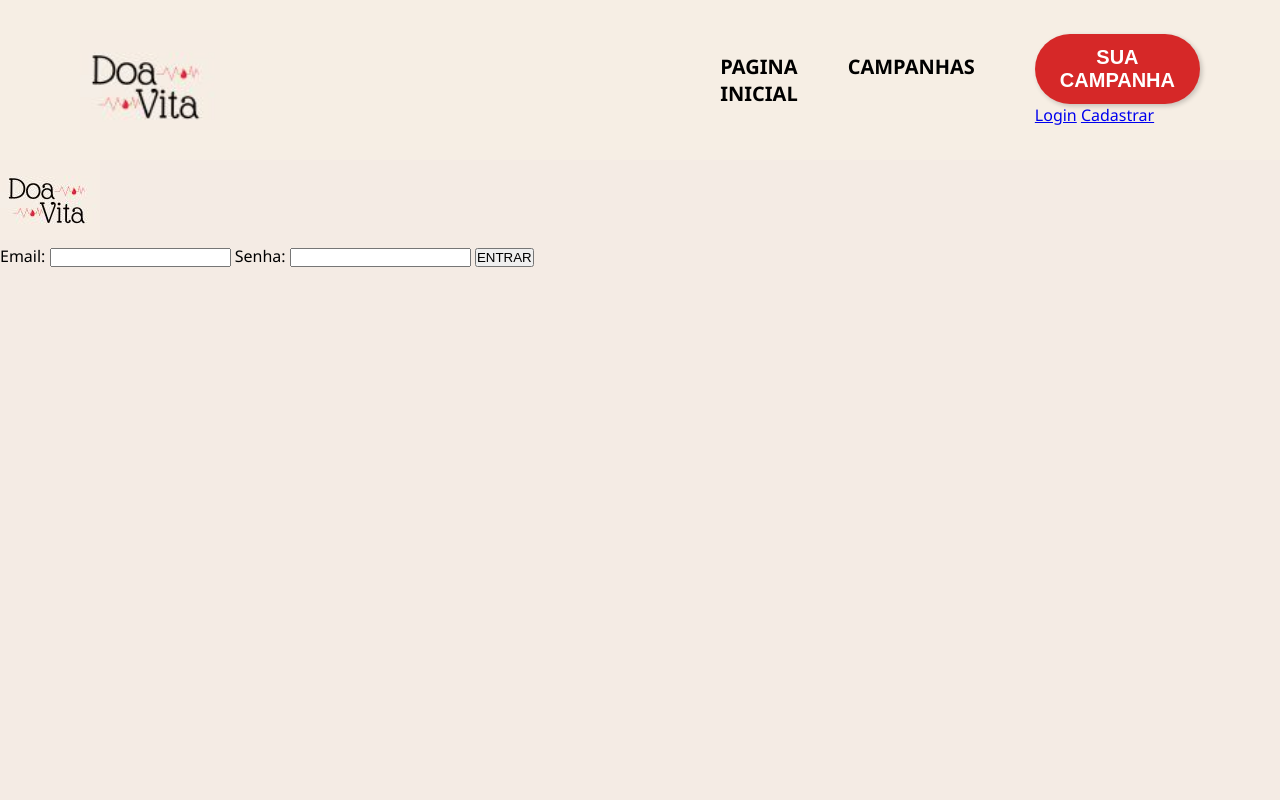
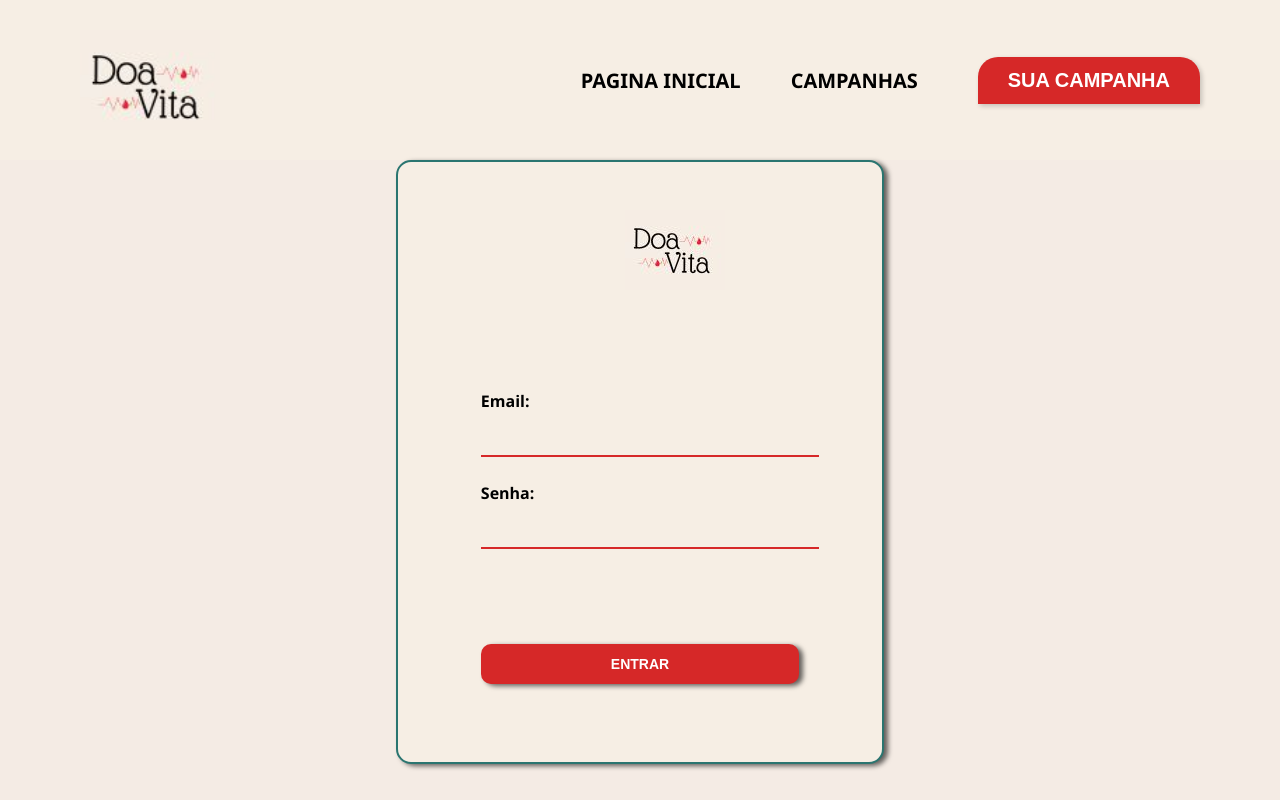
Before and after one commit to GJdevs/doa-vita, a website: page public/login.html in a window 1280 px wide. Drawn offline with Linux system fonts and the light colour scheme; files whose address does not match are found by name.

Commit message:
Add files via upload

```diff
--- a/public/style.css
+++ b/public/style.css
@@ -1,6 +1,8 @@
 * {
   margin: 0;
   padding: 0;
+
+
 }
 
 body {
@@ -14,7 +16,7 @@ header {
   justify-content: space-between;
   align-items: center;
   padding: 30px 80px;
-  background-color: #f6eee4;
+  background-color: #F6EEE4;
 }
 
 header nav ul {
@@ -36,10 +38,11 @@ header nav ul li a {
   color: #000;
   font-weight: bold;
   font-size: 20px;
+  white-space: nowrap;
 }
 
 header nav ul li a::after {
-  content: "";
+  content: '';
   position: absolute;
   left: 0;
   bottom: 0;
@@ -53,23 +56,52 @@ header nav ul li a:hover::after {
   width: 100%;
 }
 
+.dropdown{
+  position: relative;
+  display: inline-block;
+}
+
 .btn-campanha {
-  background-color: #d62828;
+  background-color: #D62828;
+
   color: white;
-  padding: 12px 25px;
-  border-radius: 50px;
+  padding: 12px 30px;
+  border-radius: 20px 20px 0 0;
   border: none;
   box-shadow: 2px 2px 5px rgba(0, 0, 0, 0.2);
   font-weight: bold;
+  white-space: nowrap;
   cursor: pointer;
   font-size: 20px;
-  transition: all 0.3s ease;
+  text-align: center;
 }
-.btn-campanha:hover {
-  background-color: #911e1e;
-  box-shadow: 0 0 15px 5dade2;
-  transform: scale(1.05);
+.btn-drop{
+  display: none;
+  position: absolute;
+  background-color: #D62828;
+  top: 100%;
+  left: 0;
+  width: 100%;;
+  box-sizing: border-box;
+  box-shadow:  2px 2px 5px rgba(0, 0, 0, 0.2);
+  border-radius: 0 0 20px 20px;
+  z-index: 1;
+  padding: 12px 0;
+  text-align: center;
+
 }
+.btn-drop a {
+  color:white;
+  padding: 8px 0;
+  text-decoration: none;
+  display: block;
+  font-weight: normal;
+
+}
+.dropdown:hover .btn-drop{
+  display: block;
+}
+
 
 .logo {
   display: flex;
@@ -86,8 +118,9 @@ header nav ul li a:hover::after {
 
 .hero {
   width: 100%;
-  height: 410px;
+  height: auto;
   overflow: hidden;
+  display: block;
 }
 
 .hero img {
@@ -96,11 +129,12 @@ header nav ul li a:hover::after {
   object-fit: cover;
 }
 
+
 .objetivo {
   display: flex;
   justify-content: space-between;
   padding: 60px;
-  background-color: #f6eee4;
+  background-color: #F6EEE4;
 }
 
 .objetivo .texto {
@@ -124,6 +158,7 @@ header nav ul li a:hover::after {
   position: relative;
   z-index: 3;
   left: -70px;
+
 }
 
 .borda {
@@ -143,6 +178,7 @@ header nav ul li a:hover::after {
   width: 350px;
   height: 300px;
   z-index: 1;
+
 }
 
 .borda-verde {
@@ -161,8 +197,67 @@ header nav ul li a:hover::after {
   border: 5px;
   padding: 1px 1px 1px 87px;
 }
-.campanhas-ativas h2 {
+.campanhas-ativas h2{
+ color: white;
+ font-size: 25px;
+ padding: 22px;
+}
+.div-login{
+  width: 30%;
+  height: 500px;
+  padding: 50px;
+  display: flex;
+  position: relative;
+  justify-content: center;
+  align-items: center;
+  margin: auto;
+  flex-direction: column;
+  border: 2px solid grey;
+  border-radius: 15px;
+  border-color: #2a7570;
+  background-color: #F6EEE4;
+  box-shadow:  4px 2px 5px rgba(0, 0, 0, 0.6);
+}
+.logo-formulario{
+  position: relative;
+  top:-100px;
+  width: 30px;
+  height: 80px;
+
+}
+.btn-logar{
+  background-color: #D62828;
   color: white;
-  font-size: 25px;
-  padding: 22px;
+  padding: 12px 130px;
+  border-radius: 10px;
+  border: none;
+  box-shadow:  4px 2px 5px rgba(0, 0, 0, 0.6);
+  font-weight: bold;
+  white-space: nowrap;
+  cursor: pointer;
+  font-size: 14px;
+  text-align: center;
+  position: relative;
+  top: 70px;
+  display: flex;
+  justify-content: center;
+  margin: auto;
 }
+.form-field{
+  text-align: left;
+}
+.form-field label{
+  display: block;
+  margin-bottom: 5px;
+  font-weight:bold;
+}
+.form-field input{
+  width: 100%;
+  border: none;
+  border-bottom: 2px solid #D62828;
+  background-color: transparent;
+  padding: 10px;
+  margin-bottom: 25px;
+  font-size: 16px;
+  outline: none;
+}
```
